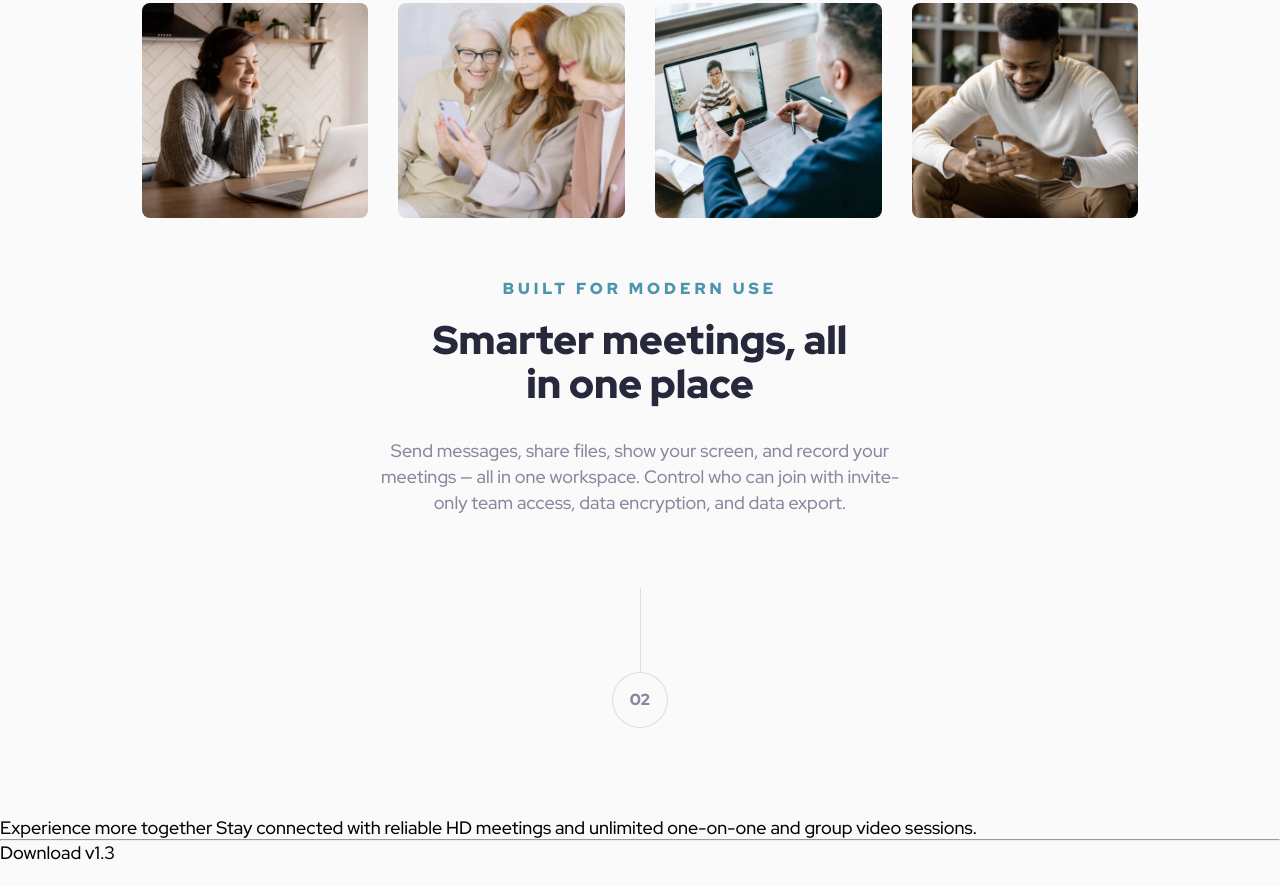
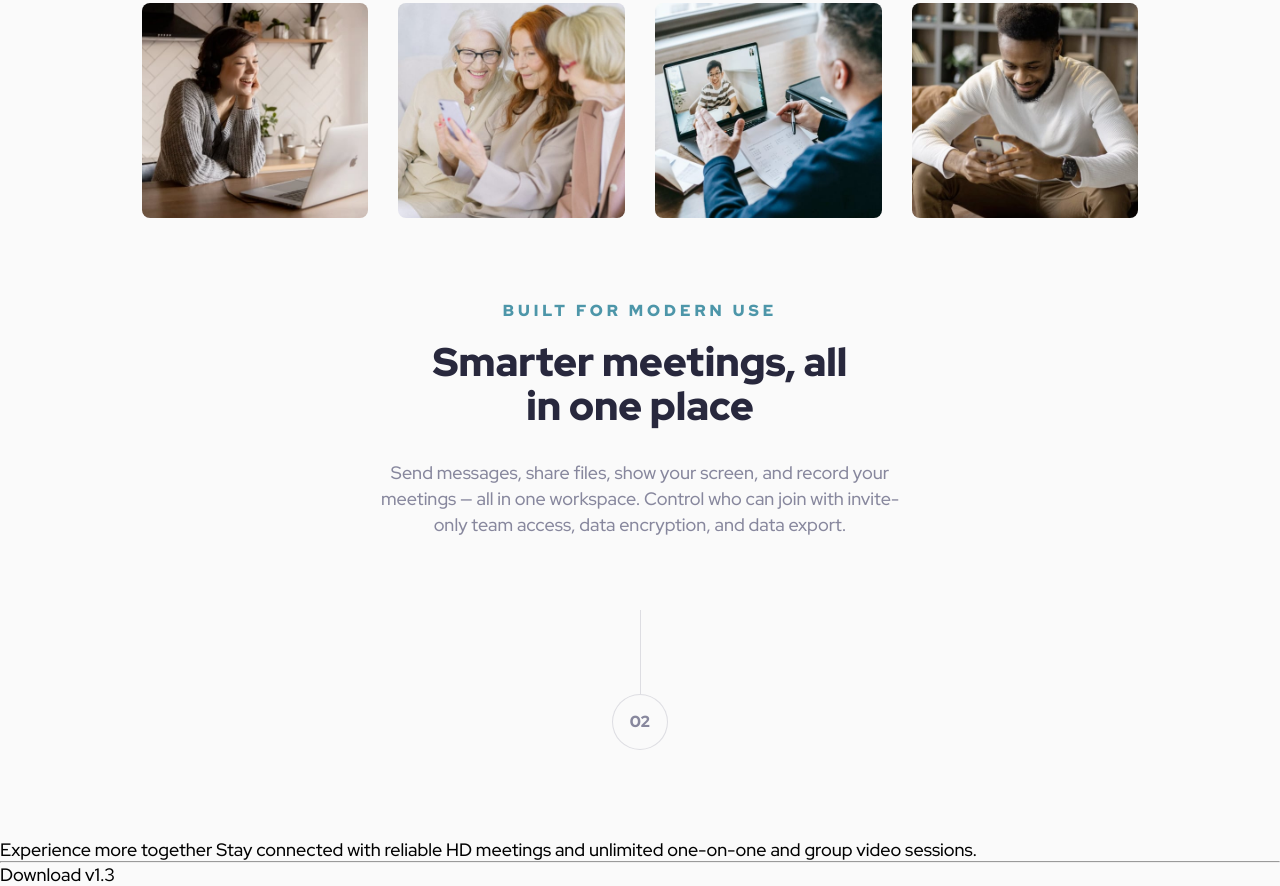
Before and after one commit to hebaghazali/meet-landing-page, a website: page index.html in a window 1280 px wide. Shown: the part 838-1724 px from the top of the page. Before the commit the page ends 1702 px from the top, so only its background shows below. Drawn offline with Linux system fonts and the light colour scheme.

Commit message:
Modify the Middle Section styling

```diff
--- a/sass/layout/_middle-section.scss
+++ b/sass/layout/_middle-section.scss
@@ -19,7 +19,7 @@
   }
 
   &__title {
-    padding-top: 58px;
+    padding-top: 80px;
   }
 
   &__heading {
```
Also changed, not shown: css/style.css.
